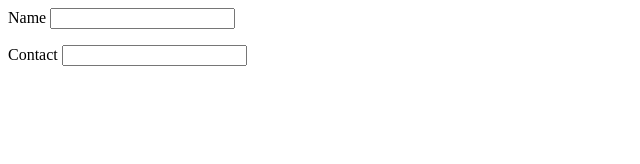
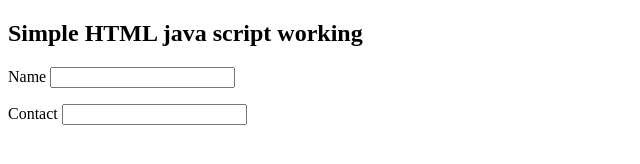
Before and after one commit to arjundas010416/webdevelopment, a plain HTML site: page index.html in a window 1280 px wide. Shown: the whole page, without its empty margins (0-640 px from the left). Drawn offline with Linux system fonts and the light colour scheme.

Commit message:
second commit

```diff
--- a/index.html
+++ b/index.html
@@ -6,6 +6,9 @@
     <title>Document</title>
 </head>
 <body>
+
+
+    <h2>Simple HTML java script working</h2>
 
     <label>Name</label>
     <input type="name" id="name"   onkeyup="validate()" ><br>
```
